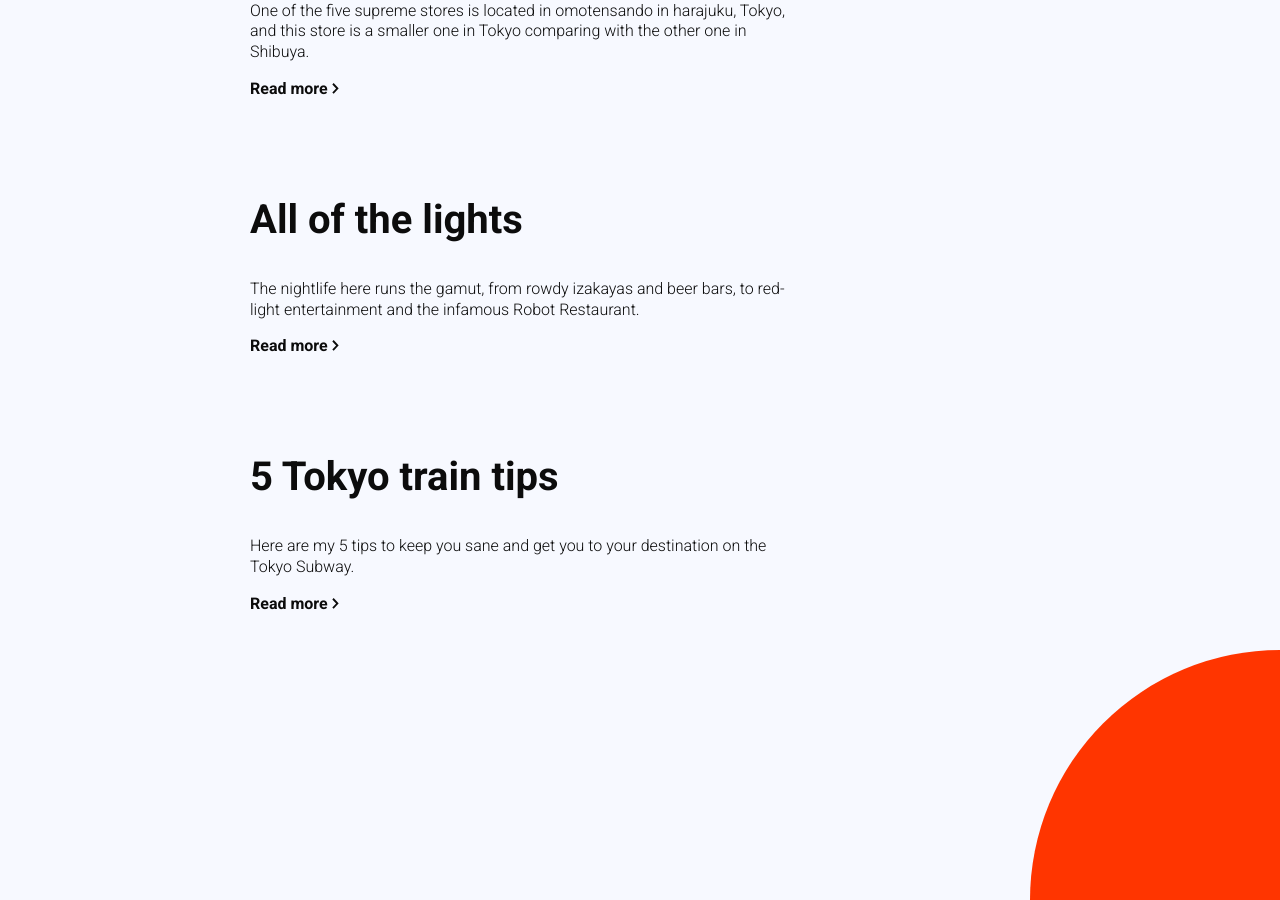
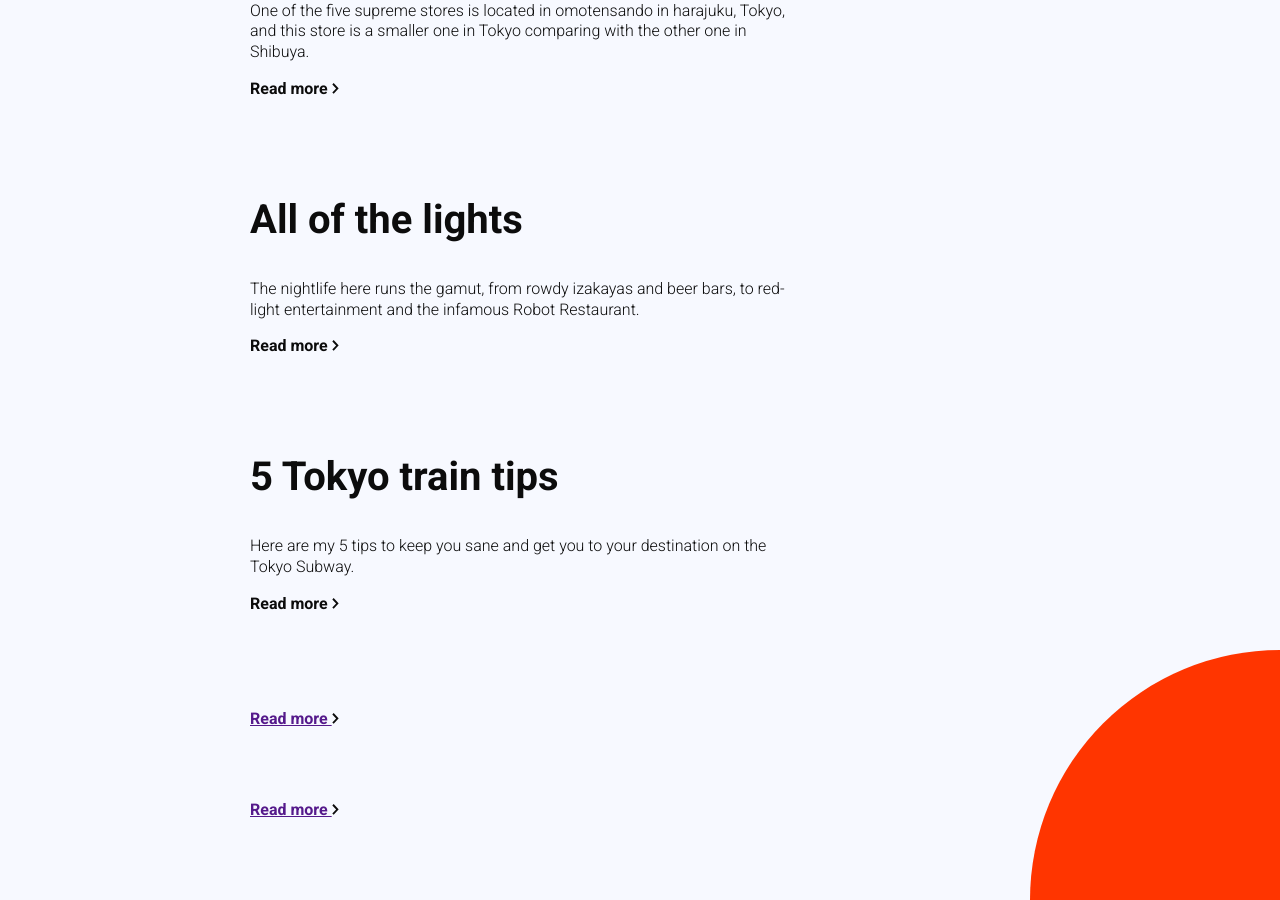
Before and after one commit to shapessss/anightinjapan, a Jekyll site: the page built from index.html, in a window 1280 px wide and 900 px high, scrolled down 944 px. Built offline with Jekyll 4.4.1, drawn with Linux system fonts in a browser that asks for light colours.

Commit message:
index changes

```diff
--- a/index.html
+++ b/index.html
@@ -15,3 +15,13 @@
         </a>
     {% endfor %}
 </div>
+
+<div class="works">
+    {% for post in site.work %}
+        <a href="{{ work.url }}">
+            <img src="{{ work.image }}">
+            <h2>{{ work.title }}</h2>
+            <p class="read-more">Read more <img src="/assets/images/chevron.svg"></p>
+        </a>
+    {% endfor %}
+</div>
```
